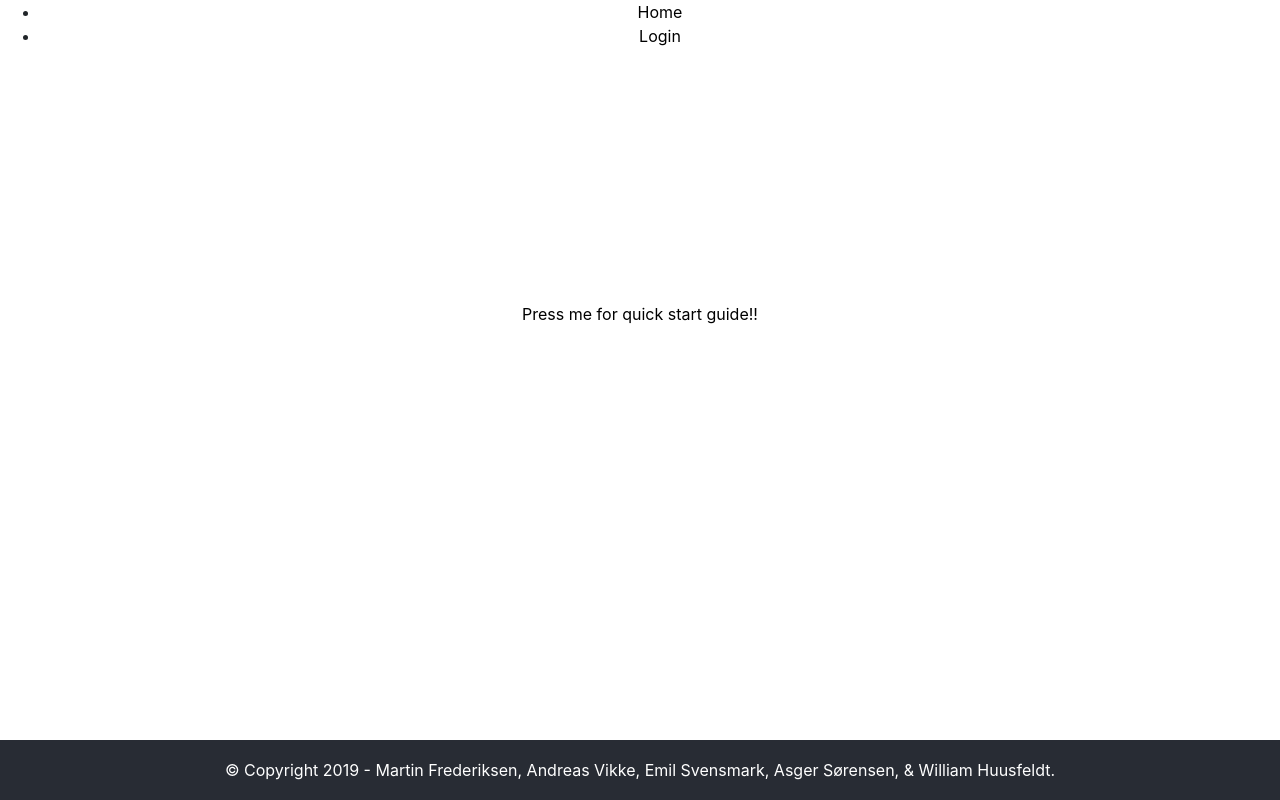
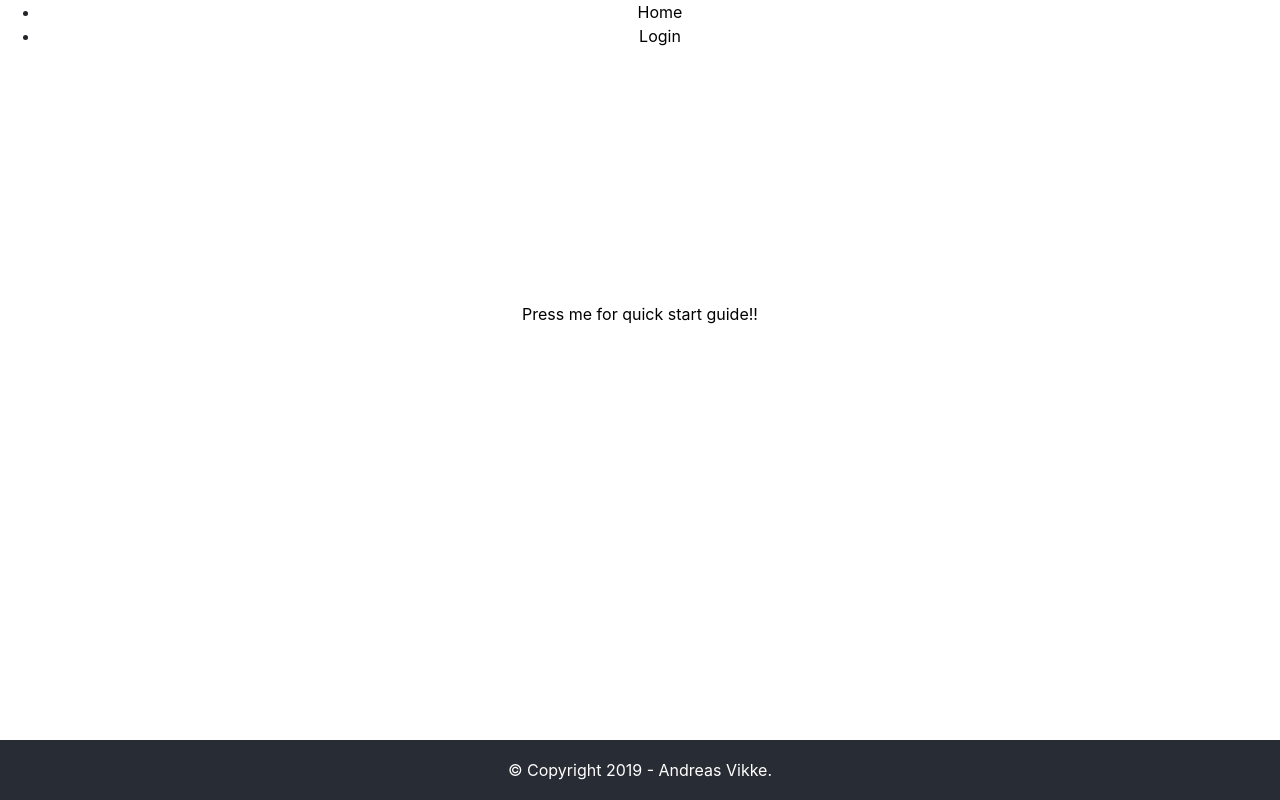
Before and after one commit to AndreasVikke-School/CPH-Business-Exam, a React (Create React App) app in the folder Frontend/: page / in a window 1280 px wide. Built offline with nearby package versions, Linux system fonts and the light colour scheme; the HTML template or start-up script is replaced by a standard one.

Commit message:
Clean Up Frontend

```diff
--- a/Frontend/src/App.js
+++ b/Frontend/src/App.js
@@ -34,7 +34,7 @@ const Footer = () => {
   return (
     <footer>
       <div className="d-flex justify-content-center align-items-center">
-        <span> © Copyright 2019 - Martin Frederiksen, Andreas Vikke, Emil Svensmark, Asger Sørensen, & William Huusfeldt. </span>
+        <span> © Copyright 2019 - Andreas Vikke. </span>
       </div>
     </footer>
   )
--- a/Frontend/src/Pages/WeekView.js
+++ b/Frontend/src/Pages/WeekView.js
@@ -2,7 +2,7 @@ import React from 'react';
 import { Tab, Tabs, Nav, Col, Row, Table, InputGroup, FormControl, ListGroup } from 'react-bootstrap'
 import DayView from './DayView';
 
-export default function WeekView({ recipes, onChange, week, saveWeek, deleteWeek }) {
+export default function WeekView({ recipes, onChange, week, saveWeek, deleteWeek, }) {
     const createTabLinks = () => {
         let tabs = [];
 
@@ -33,7 +33,7 @@ export default function WeekView({ recipes, onChange, week, saveWeek, deleteWeek
         for(let i = 1; i <= 7; i++) {
         tabs.push(
             <Tab.Pane eventKey={i} key={i}>
-            <DayView day={i} recipes={recipes} onChange={onChange} week={week} />
+                <DayView day={i} recipes={recipes} onChange={onChange} week={week} />
             </Tab.Pane>
         )
         }
```
Also changed, not shown: Frontend/src/Pages/DayView.js (indentation only).
